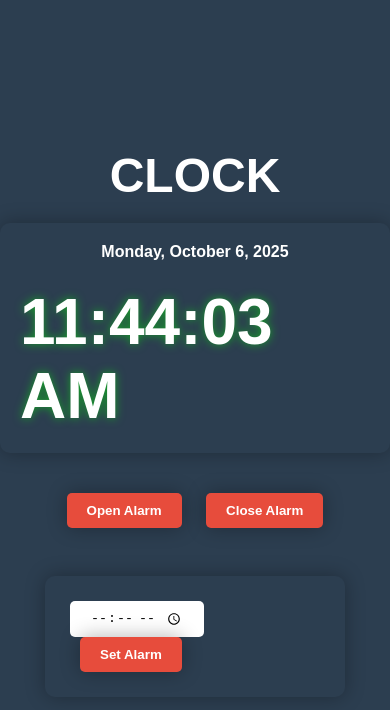
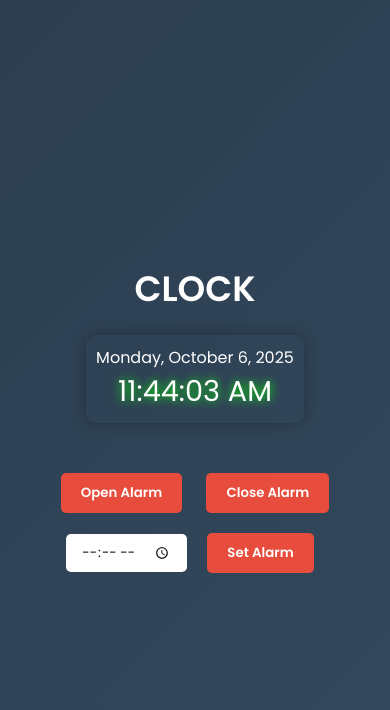
Before and after one commit to vishal-coding02/Clock, a plain HTML site: page index.html in a window 390 px wide. Both pictures are taken after a click on the button "Open Alarm". Drawn offline with Linux system fonts and the light colour scheme.

Commit message:
feat: added stop alarm feature, improved mobile responsiveness, and fixed audio play issue on mobile devices

```diff
--- a/clock.css
+++ b/clock.css
@@ -2,6 +2,7 @@
   margin: 0;
   padding: 0;
   box-sizing: border-box;
+  font-family: "Poppins", sans-serif;
 }
 
 .clock-container {
@@ -9,84 +10,94 @@
   flex-direction: column;
   align-items: center;
   justify-content: center;
-    height: 100vh;
-    background-color: #2c3e50;
+  min-height: 100vh;
+  background: linear-gradient(135deg, #2c3e50, #34495e);
   color: #fff;
-    font-family: Arial, sans-serif;
+  text-align: center;
+  padding: 20px;
 }
 
 h1 {
-    font-size: 48px;
+  font-size: 3rem;
   margin-bottom: 20px;
 }
 
 .time-container {
-    font-weight: bold;
   margin-bottom: 40px;
   padding: 20px;
   border-radius: 10px;
-    box-shadow: 0px 0px 20px rgba(0, 0, 0, 0.3);
+  box-shadow: 0px 0px 15px rgba(0, 0, 0, 0.3);
 }
 
-  .time-container .weeks{
-    text-align: center;
-    margin-bottom: 1.5rem;
+#currentTime {
+  font-size: 2.5rem;
+  animation: glow 2s infinite;
 }
 
-  .time-container #currentTime{
-    font-size:  64px;
-    animation: neon 2s infinite;
-  }
-
-  .alarm-btn button{
+.alarm-btn button,
+.setAlarm button,
+.stopAlarm {
   padding: 10px 20px;
+  margin: 10px;
   background-color: #e74c3c;
-    font-weight: bold;
   color: #fff;
   border: none;
   border-radius: 5px;
   cursor: pointer;
-    margin: 0 10px;
-    box-shadow: 0px 0px 20px rgba(0, 0, 0, 0.3);
+  font-weight: bold;
+  transition: all 0.2s ease;
 }
 
-  .setAlarm{
-    margin-top: 3rem;
+.alarm-btn button:hover,
+.setAlarm button:hover,
+.stopAlarm:hover {
+  background-color: #c0392b;
+}
+
+.setAlarm {
   display: none;
   justify-content: center;
-    width: 300px;
-    padding: 25px;
-    border-radius: 10px;
-    box-shadow: 0px 0px 20px rgba(0, 0, 0, 0.3);
+  align-items: center;
+  gap: 10px;
+  flex-wrap: wrap;
 }
 
-  .setAlarm button{
-    padding: 10px 20px;
-    background-color: #e74c3c;
-    font-weight: bold;
-    color: #fff;
-    margin-left: 10px;
-    border: none;
-    border-radius: 5px;
-    cursor: pointer;
-    box-shadow: 0px 0px 20px rgba(0, 0, 0, 0.3);
-  }
-
-  .setAlarm input{
-    padding: 8px 20px;
+.setAlarm input {
+  padding: 8px 15px;
   border-radius: 5px;
   border: none;
   outline: none;
 }
 
-  @keyframes neon {
+.stopAlarm {
+  display: none;
+  margin-top: 20px;
+  background-color: #27ae60;
+}
+
+@keyframes glow {
   0% {
-      text-shadow: 0 0 10px rgba(0, 255, 0, 0.5);
+    text-shadow: 0 0 10px #00ff00;
   }
   50% {
-      text-shadow: 0 0 20px rgba(0, 255, 0, 1);
+    text-shadow: 0 0 20px #00ff00;
   }
   100% {
-      text-shadow: 0 0 10px rgba(0, 255, 0, 0.5);
+    text-shadow: 0 0 10px #00ff00;
   }
 }
+
+/* ✅ Responsive Design */
+@media (max-width: 600px) {
+  h1 {
+    font-size: 2.2rem;
+  }
+
+  #currentTime {
+    font-size: 1.8rem;
+  }
+
+  .time-container {
+    padding: 10px;
+  }
+}
--- a/clock.js
+++ b/clock.js
@@ -7,6 +7,8 @@ const setAlarmBtn = document.querySelector(".setAlarm button");
 let timeInput = document.getElementById("time-input");
 let alarmTime = "";
 let alarmAudio = new Audio("audio.mp3");
+alarmAudio.loop = true; // loop until stopped
+const stopAlarmBtn = document.querySelector(".stopAlarm"); // new button
 
 function updateDate() {
   let date = new Date();
@@ -15,7 +17,7 @@ function updateDate() {
     "Monday",
     "Tuesday",
     "Wednesday",
-    "Thrusday",
+    "Thursday",
     "Friday",
     "Saturday",
   ];
@@ -26,7 +28,7 @@ function updateDate() {
     "April",
     "May",
     "June",
-    "july",
+    "July",
     "August",
     "September",
     "October",
@@ -63,7 +65,7 @@ displayTime();
 setInterval(displayTime, 1000);
 
 openAlarmBtn.addEventListener("click", () => {
-  setAlarmDiv.style.display = "block";
+  setAlarmDiv.style.display = "flex";
 });
 closeAlarmBtn.addEventListener("click", () => {
   setAlarmDiv.style.display = "none";
@@ -73,28 +75,31 @@ setAlarmBtn.addEventListener("click", () => {
   alarmTime = timeInput.value;
   setAlarmDiv.style.display = "none";
   if (alarmTime < currTimevalue) {
-    alert(`Please enter future time current Time is ${currTimevalue}`);
-    timeInput = "";
+    alert(`Please enter a future time. Current Time is ${currTimevalue}`);
+    timeInput.value = "";
   } else {
     alert("Alarm set for " + alarmTime);
+    checkAlarm();
   }
-  checkAlarm();
 });
 
 function checkAlarm() {
-  console.log("Current Time:", currTimevalue);
-  console.log("Alarm Time:", alarmTime);
-
   const alarmInterval = setInterval(() => {
-    // console.log("Checking alarm...");
-
     if (alarmTime === currTimevalue) {
-      console.log("Wake Up");
-      alarmAudio.play();
+      alarmAudio.play().catch(() => {
+        alert("Tap anywhere to allow sound 🔊");
+      });
+      document.querySelector(".stopAlarm").style.display = "block";
       clearInterval(alarmInterval);
-      alarmTime = "";
-      setAlarmDiv.style.display = "block";
-      timeInput.value = "";
     }
   }, 1000);
 }
+
+// ✅ Stop Alarm button logic
+stopAlarmBtn.addEventListener("click", () => {
+  alarmAudio.pause();
+  alarmAudio.currentTime = 0;
+  alarmTime = "";
+  stopAlarmBtn.style.display = "none";
+  alert("Alarm stopped ⏹️");
+});
--- a/index.html
+++ b/index.html
@@ -3,9 +3,8 @@
   <head>
     <meta charset="UTF-8" />
     <meta name="viewport" content="width=device-width, initial-scale=1.0" />
-    <link rel="preconnect" href="https://fonts.gstatic.com" crossorigin />
     <link
-      href="https://fonts.googleapis.com/css2?family=Poppins:ital,wght@0,100;0,200;0,300;0,400;0,500;0,600;0,700;0,800;0,900;1,100;1,200;1,300;1,400;1,500;1,600;1,700;1,800;1,900&display=swap"
+      href="https://fonts.googleapis.com/css2?family=Poppins:wght@400;600&display=swap"
       rel="stylesheet"
     />
     <link rel="stylesheet" href="./clock.css" />
@@ -14,22 +13,25 @@
   <body>
     <div class="clock-container">
       <h1>CLOCK</h1>
+
       <div class="time-container">
-        <div class="weeks">
-          <p id="currentDate"></p>
-        </div>
+        <p id="currentDate"></p>
         <p id="currentTime"></p>
       </div>
+
       <div class="alarm-btn">
         <button class="openAlarm">Open Alarm</button>
         <button class="closeAlarm">Close Alarm</button>
       </div>
 
       <div class="setAlarm">
-        <input type="time" name="alarm" id="time-input">
+        <input type="time" id="time-input" />
         <button>Set Alarm</button>
       </div>
+
+      <button class="stopAlarm">Stop Alarm</button>
     </div>
+
     <script src="./clock.js"></script>
   </body>
 </html>
```
Lines whose indentation alone changed are shown as unchanged.
